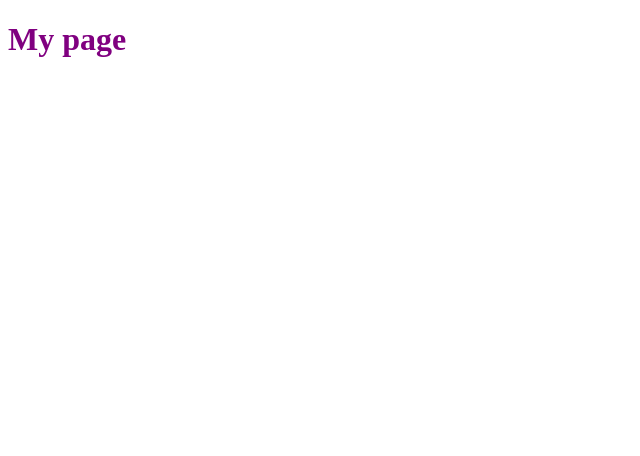
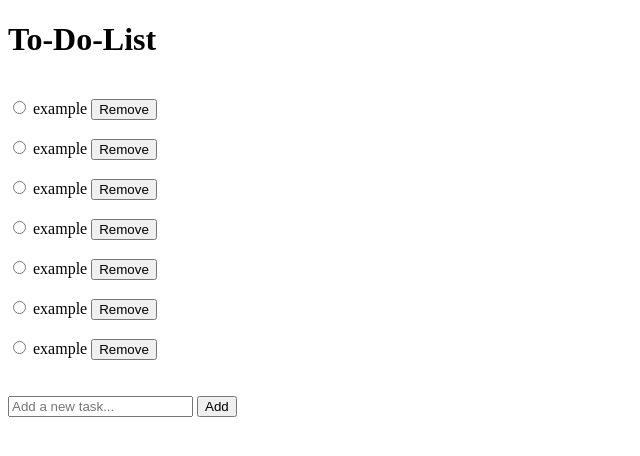
Before and after one commit to waitholdthis/sdi31-todolist-parker-gabe, a website: page index.html in a window 1280 px wide. Shown: the whole page, without its empty margins (0-640 px from the left). Drawn offline with Linux system fonts and the light colour scheme.

Commit message:
added buttons and example

```diff
--- a/index.css
+++ b/index.css
@@ -1,3 +1,3 @@
 h1 {
-  color: purple;
+  color: rgb(0, 0, 0);
 }
--- a/index.html
+++ b/index.html
@@ -8,6 +8,35 @@
 </head>
 <body>
     <script src="./index.js"></script>
-    <h1>My page</h1>
+    <h1>To-Do-List</h1>
+<br>
+    <form id="todo-form">
+
+    <input type="radio" name="example"> example <button type="submit" id="Remove">Remove</button>
+    <br>
+    <br>
+    <input type="radio" name="example"> example <button type="submit" id="Remove">Remove</button>
+    <br>
+    <br>
+    <input type="radio" name="example"> example <button type="submit" id="Remove">Remove</button>
+    <br>
+    <br>
+    <input type="radio" name="example"> example <button type="submit" id="Remove">Remove</button>
+    <br>
+    <br>
+    <input type="radio" name="example"> example <button type="submit" id="Remove">Remove</button>
+    <br>
+    <br>
+    <input type="radio" name="example"> example <button type="submit" id="Remove">Remove</button>
+    <br>
+    <br>
+    <input type="radio" name="example"> example <button type="submit" id="Remove">Remove</button>
+    <br>
+
+   <br>
+   <br>
+<input type="text" id="todo-input" placeholder="Add a new task...">
+ <button type="submit" id="Add">Add</button>
+    </form>
 </body>
 </html>
```
